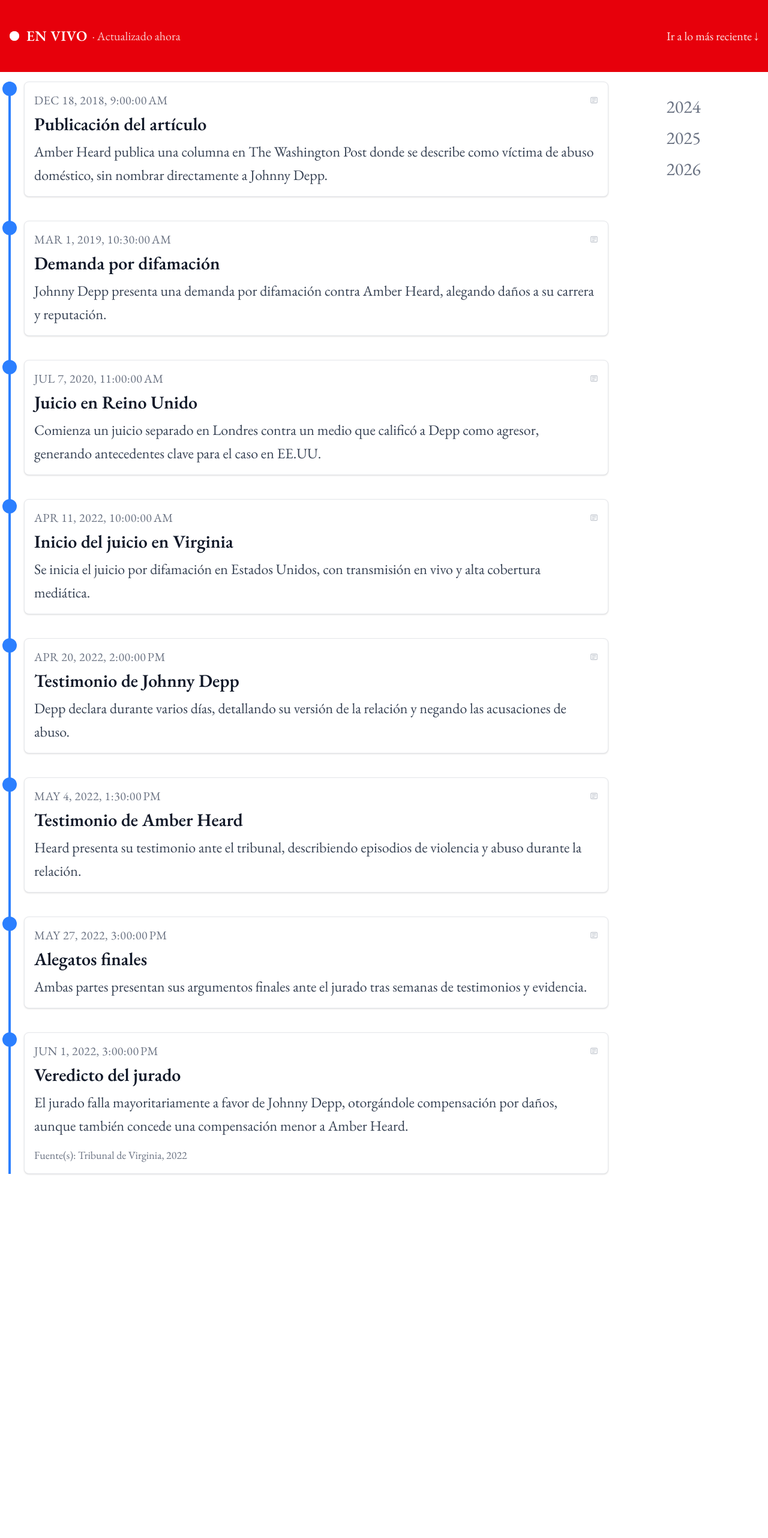
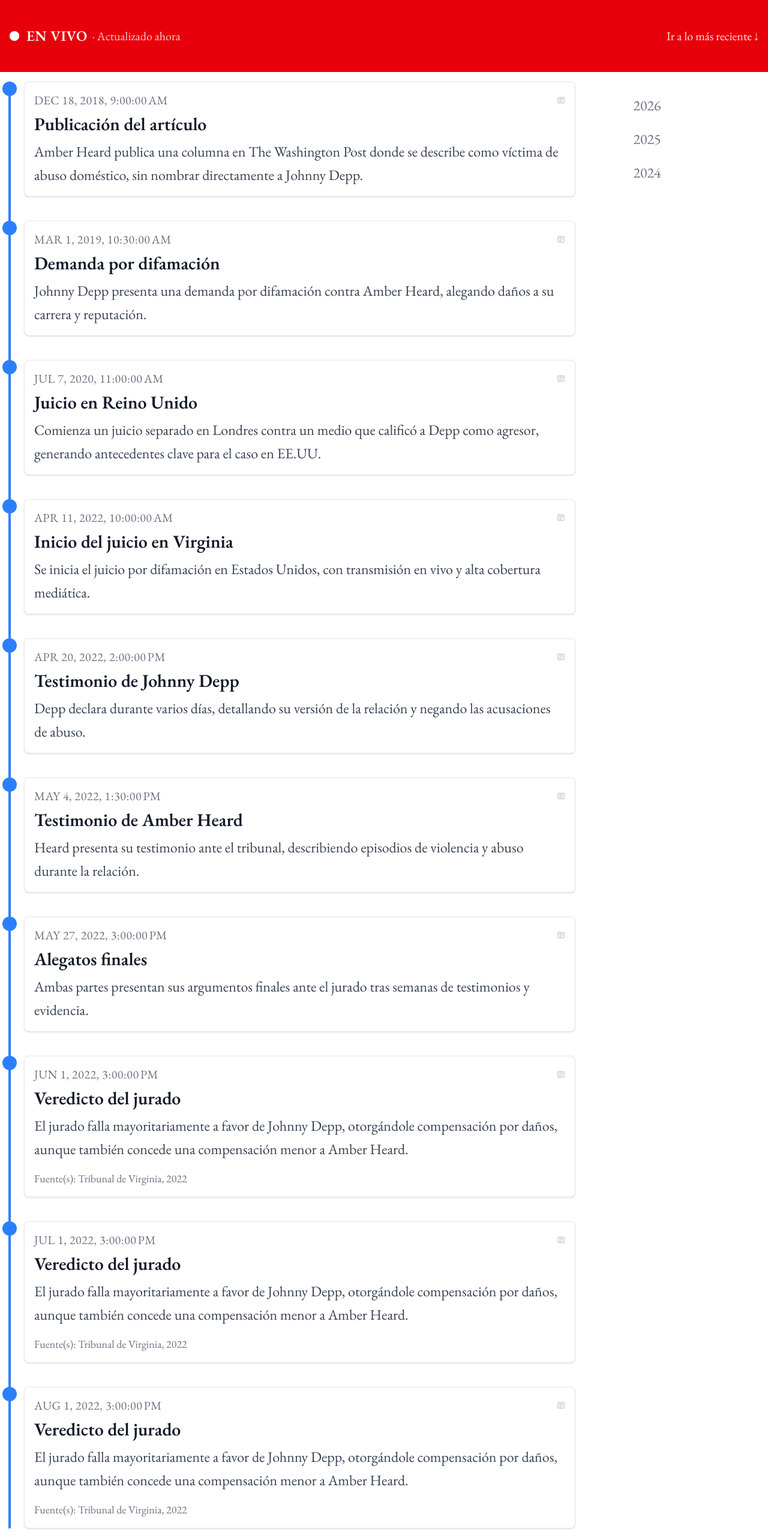
Before and after one commit to lightlinecom/lightline.front, an Angular app: page /story/1/timeline/1 in a window 1280 px wide. Shown: the whole page at 60% size. Before the commit the page ends 1973 px from the top, so only its background shows below. Built offline with nearby package versions, Linux system fonts and the light colour scheme.

Commit message:
add components

```diff
--- /dev/null
+++ b/src/app/components/timeline-live-indicator/timeline-live-indicator.html
@@ -0,0 +1,33 @@
+<!-- Live mode -->
+<div class="sticky left-0 top-0 z-10 h-10 px-4 flex items-center justify-between bg-red-600
+  md:h-20 lg:h-30">
+
+  <div class="flex items-center gap-3 text-white">
+
+    <!-- Pulse -->
+    <span class="relative flex h-2 w-2 md:h-4 md:w-4">
+      <span class="animate-ping absolute inline-flex h-full w-full rounded-full bg-white opacity-75"></span>
+      <span class="relative inline-flex rounded-full h-2 w-2 md:h-4 md:w-4 bg-white"></span>
+    </span>
+
+    <!-- Live -->
+    <div class="flex items-center gap-2">
+      <span class="font-lightline font-semibold uppercase tracking-wide md:text-lg lg:text-2xl">
+        En vivo
+      </span>
+
+      <span class="font-lightline opacity-80 text-sm md:text-lg lg:text-xl">
+        · Actualizado ahora
+      </span>
+    </div>
+
+  </div>
+
+  <!-- Recent -->
+  <button
+    class="font-lightline text-sm md:text-lg lg:text-xl text-white/90 hover:text-white transition flex items-center gap-1">
+    Ir a lo más reciente
+    <span class="text-base">↓</span>
+  </button>
+
+</div>
--- /dev/null
+++ b/src/app/components/timeline-live-indicator/timeline-live-indicator.ts
@@ -0,0 +1,9 @@
+import { Component } from '@angular/core';
+
+@Component({
+  selector: 'app-timeline-live-indicator',
+  imports: [],
+  templateUrl: './timeline-live-indicator.html',
+  styles: ``,
+})
+export class TimelineLiveIndicator {}
--- /dev/null
+++ b/src/app/components/timeline-navigation/timeline-navigation.html
@@ -0,0 +1,74 @@
+<div id="dates" class="hidden lg:block sticky top-40 self-start">
+  <ul class="font-lightline text-gray-500 text-2xl space-y-4 pr-24">
+
+    <!-- 2026 -->
+    <li>
+      <button (click)="toggleYear(2026)"
+        class="cursor-pointer flex items-center justify-between w-full hover:text-gray-800 transition">
+
+        <span>2026</span>
+
+        <!-- <span class="transition-transform duration-200" [class.rotate-180]="openYear === 2026">
+              ⌄
+            </span> -->
+
+      </button>
+
+      <ul class="overflow-hidden transition-all duration-300 mt-2 ml-4 space-y-2 text-lg"
+        [style.maxHeight]="openYear === 2026 ? '200px' : '0px'">
+
+        <li class="cursor-pointer hover:text-gray-800 transition">Marzo (4)</li>
+        <li class="cursor-pointer hover:text-gray-800 transition">Febrero (2)</li>
+        <li class="cursor-pointer hover:text-gray-800 transition">Enero (5)</li>
+
+      </ul>
+    </li>
+
+    <!-- 2025 -->
+    <li>
+      <button (click)="toggleYear(2025)"
+        class="cursor-pointer flex items-center justify-between w-full hover:text-gray-800 transition">
+
+        <span>2025</span>
+
+        <!-- <span class="transition-transform duration-200" [class.rotate-180]="openYear === 2025">
+              ⌄
+            </span> -->
+
+      </button>
+
+      <ul class="overflow-hidden transition-all duration-300 mt-2 ml-4 space-y-2 text-lg"
+        [style.maxHeight]="openYear === 2025 ? '200px' : '0px'">
+
+        <li class="cursor-pointer hover:text-gray-800 transition">Diciembre (3)</li>
+        <li class="cursor-pointer hover:text-gray-800 transition">Julio (6)</li>
+        <li class="cursor-pointer hover:text-gray-800 transition">Marzo (1)</li>
+
+      </ul>
+    </li>
+
+    <!-- 2024 -->
+    <li>
+      <button (click)="toggleYear(2024)"
+        class="cursor-pointer flex items-center justify-between w-full hover:text-gray-800 transition">
+
+        <span>2024</span>
+
+        <!-- <span class="transition-transform duration-200" [class.rotate-180]="openYear === 2024">
+              ⌄
+            </span> -->
+
+      </button>
+
+      <ul class="overflow-hidden transition-all duration-300 mt-2 ml-4 space-y-2 text-lg"
+        [style.maxHeight]="openYear === 2024 ? '200px' : '0px'">
+
+        <li class="cursor-pointer hover:text-gray-800 transition">Octubre (2)</li>
+        <li class="cursor-pointer hover:text-gray-800 transition">Agosto (3)</li>
+        <li class="cursor-pointer hover:text-gray-800 transition">Enero (4)</li>
+
+      </ul>
+    </li>
+
+  </ul>
+</div>
--- /dev/null
+++ b/src/app/components/timeline-navigation/timeline-navigation.ts
@@ -0,0 +1,14 @@
+import { Component } from '@angular/core';
+
+@Component({
+  selector: 'app-timeline-navigation',
+  imports: [],
+  templateUrl: './timeline-navigation.html'
+})
+export class TimelineNavigation {
+  openYear: number | null = null;
+
+  toggleYear(year: number) {
+    this.openYear = this.openYear === year ? null : year;
+  }
+}
--- a/src/app/components/timeline/timeline.html
+++ b/src/app/components/timeline/timeline.html
@@ -1,36 +1,4 @@
-<!-- Live mode -->
-<div class="sticky left-0 top-0 z-10 h-10 px-4 flex items-center justify-between bg-red-600
-  md:h-20 lg:h-30">
-
-  <div class="flex items-center gap-3 text-white">
-
-    <!-- Pulse -->
-    <span class="relative flex h-2 w-2 md:h-4 md:w-4">
-      <span class="animate-ping absolute inline-flex h-full w-full rounded-full bg-white opacity-75"></span>
-      <span class="relative inline-flex rounded-full h-2 w-2 md:h-4 md:w-4 bg-white"></span>
-    </span>
-
-    <!-- Live -->
-    <div class="flex items-center gap-2">
-      <span class="font-lightline font-semibold uppercase tracking-wide md:text-lg lg:text-2xl">
-        En vivo
-      </span>
-
-      <span class="font-lightline opacity-80 text-sm md:text-lg lg:text-xl">
-        · Actualizado ahora
-      </span>
-    </div>
-
-  </div>
-
-  <!-- Recent -->
-  <button
-    class="font-lightline text-sm md:text-lg lg:text-xl text-white/90 hover:text-white transition flex items-center gap-1">
-    Ir a lo más reciente
-    <span class="text-base">↓</span>
-  </button>
-
-</div>
+<app-timeline-live-indicator/>
 
 <div class="p-4">
 
@@ -40,7 +8,6 @@
       <ul class="relative space-y-10">
 
         <!-- Vertical line -->
-        <!-- <div class="absolute w-1 bg-linear-to-b from-blue-500 to-red-600 h-full left-0 transform -translate-x-1/2"></div> -->
         <div class="absolute w-1 bg-blue-500 h-full left-0 transform -translate-x-1/2"></div>
 
         <!-- Items -->
@@ -53,15 +20,7 @@
 
     </div>
 
-    <div id="dates" class="hidden lg:block sticky top-40 self-start">
-      <ul class="font-lightline text-gray-500 text-3xl space-y-4 pr-24">
-        <li>2024</li>
-        <li>2025</li>
-        <li>2026</li>
-      </ul>
-    </div>
-
-  </div>
+    <app-timeline-navigation/>
 
 
 </div>
--- a/src/app/components/timeline/timeline.ts
+++ b/src/app/components/timeline/timeline.ts
@@ -1,10 +1,12 @@
 import { Component, input } from '@angular/core';
 import { TimelineItem } from "../timeline-item/timeline-item";
 import { TimelineEvent } from '../../interfaces/timeline-event';
+import { TimelineNavigation } from '../timeline-navigation/timeline-navigation';
+import { TimelineLiveIndicator } from '../timeline-live-indicator/timeline-live-indicator';
 
 @Component({
   selector: 'app-timeline',
-  imports: [TimelineItem],
+  imports: [TimelineLiveIndicator, TimelineItem, TimelineNavigation],
   templateUrl: './timeline.html'
 })
 export class Timeline {
--- a/src/app/pages/story/story.ts
+++ b/src/app/pages/story/story.ts
@@ -57,6 +57,20 @@ export class Story {
       title: 'Veredicto del jurado',
       description: 'El jurado falla mayoritariamente a favor de Johnny Depp, otorgándole compensación por daños, aunque también concede una compensación menor a Amber Heard.',
       source: 'Tribunal de Virginia, 2022'
+    },
+    {
+      id: 9,
+      date: new Date('2022-07-01T15:00:00'),
+      title: 'Veredicto del jurado',
+      description: 'El jurado falla mayoritariamente a favor de Johnny Depp, otorgándole compensación por daños, aunque también concede una compensación menor a Amber Heard.',
+      source: 'Tribunal de Virginia, 2022'
+    },
+    {
+      id: 10,
+      date: new Date('2022-08-01T15:00:00'),
+      title: 'Veredicto del jurado',
+      description: 'El jurado falla mayoritariamente a favor de Johnny Depp, otorgándole compensación por daños, aunque también concede una compensación menor a Amber Heard.',
+      source: 'Tribunal de Virginia, 2022'
     }
   ];
 }
```
